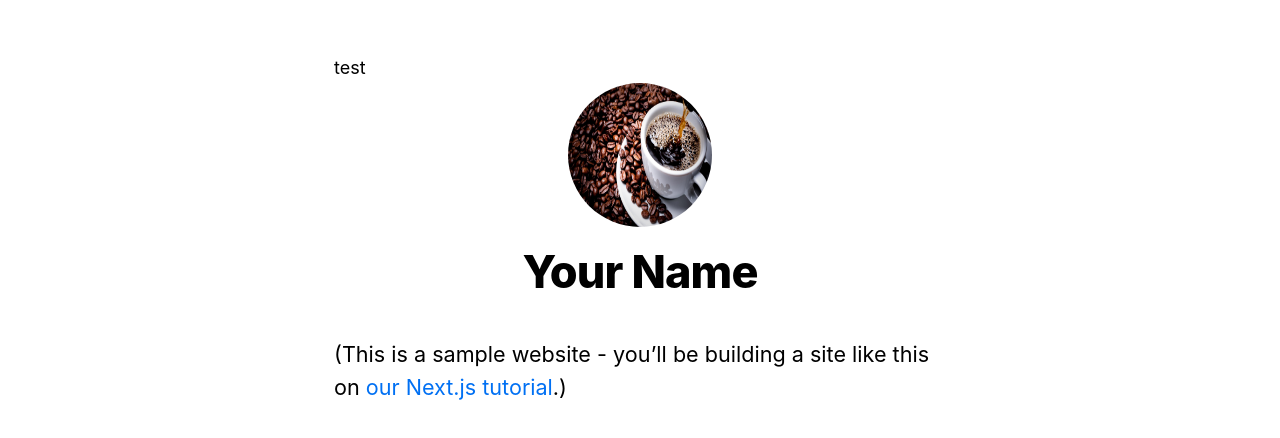
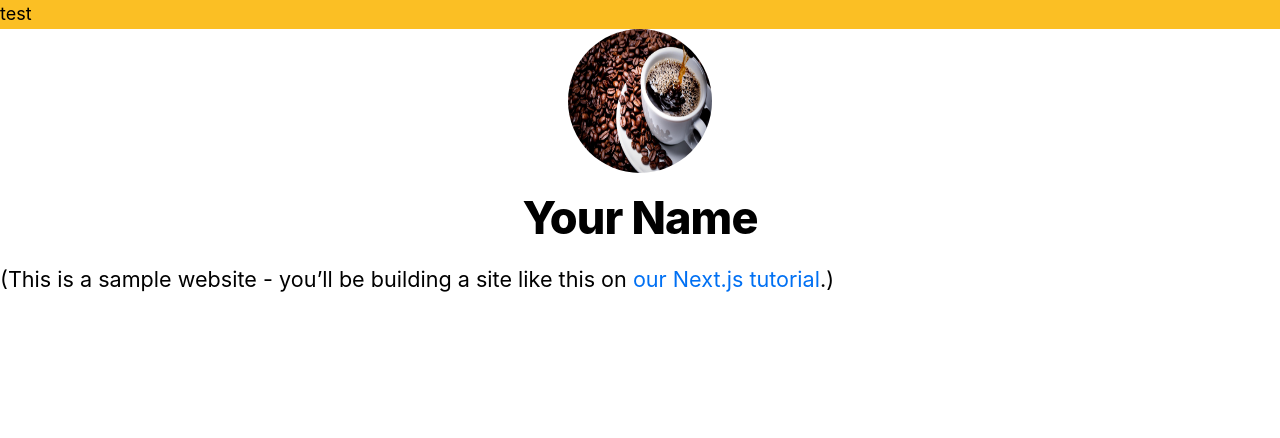
Before and after one commit to LecarreGavini/care-ryan, a Next.js app: page / in a window 1280 px wide. Shown: the top 438 px of the page. Built offline with nearby package versions, Linux system fonts and the light colour scheme.

Commit message:
chore: update pages

```diff
--- a/components/layout.js
+++ b/components/layout.js
@@ -9,19 +9,16 @@ export const siteTitle = 'Cafe Ryan - Food and Drinks'
 
 export default function Layout({ children, home }) {
 	return (
-		<div className={styles.container}>
+		<div className=''>
 			<Head>
 				<link rel='icon' href='/images/favicon.ico' />
-				<meta
-					name='description'
-					content='Learn how to build a personal website using Next.js'
-				/>
-				<meta property='og:image' content='./favicon.ico' />
+				<meta name='description' content={siteTitle} />
 				<meta name='og:title' content={siteTitle} />
+				<meta property='og:image' content='/images/favicon.ico' />
 				<meta name='twitter:card' content='summary_large_image' />
 			</Head>
 			<header>
-				<div className=''>test</div>
+				<div className='bg-yellow-400'>test</div>
 			</header>
 			<header className={styles.header}>
 				{home ? (
--- a/pages/_app.js
+++ b/pages/_app.js
@@ -1,7 +1,8 @@
-import '../styles/_globals.scss'
+import 'styles/_globals.scss'
+import 'tailwindcss/tailwind.css'
 
 function MyApp({ Component, pageProps }) {
-  return <Component {...pageProps} />
+	return <Component {...pageProps} />
 }
 
 export default MyApp
--- a/styles/_globals.scss
+++ b/styles/_globals.scss
@@ -1,3 +1,7 @@
+@tailwind base;
+@tailwind components;
+@tailwind utilities;
+
 html,
 body {
 	padding: 0;
--- a/styles/layout.module.scss
+++ b/styles/layout.module.scss
@@ -1,10 +1,4 @@
 // template scss
-
-.container {
-	max-width: 36rem;
-	padding: 0 1rem;
-	margin: 3rem auto 6rem;
-}
 
 .header {
 	display: flex;
--- a/tailwind.config.js
+++ b/tailwind.config.js
@@ -1,9 +1,7 @@
 module.exports = {
-  purge: [
-    './pages/**/*.js',
-    './components/**/*.js'
-  ],
-	theme: {},
-  variants: {},
-  plugins: [],
+	purge: ['./pages/**/*.js', './components/**/*.js'],
+	darkMode: false,
+	theme: { extend: {} },
+	variants: { extend: {} },
+	plugins: [],
 }
```
Also changed, not shown: pages/index.js (+6 -3 lines).
